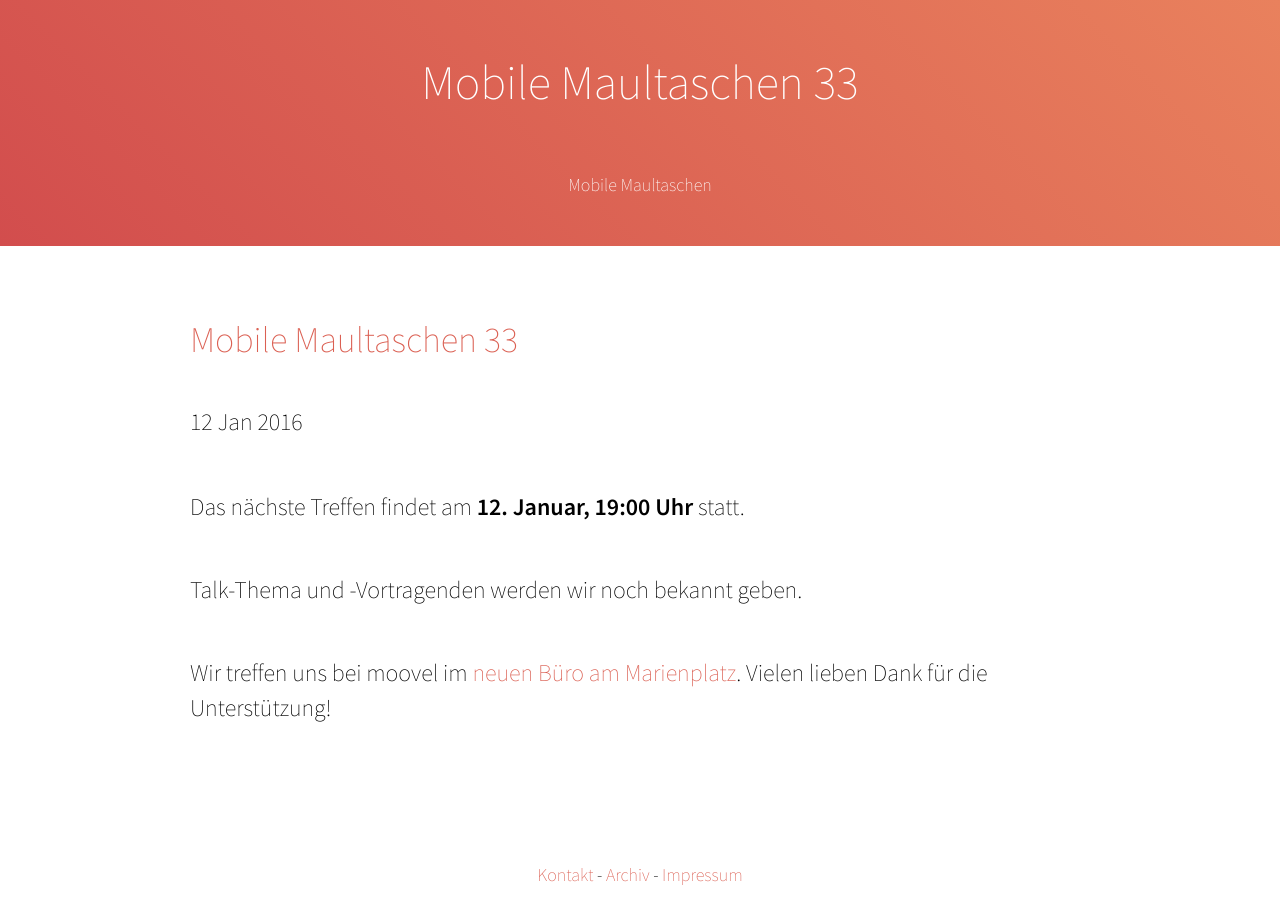
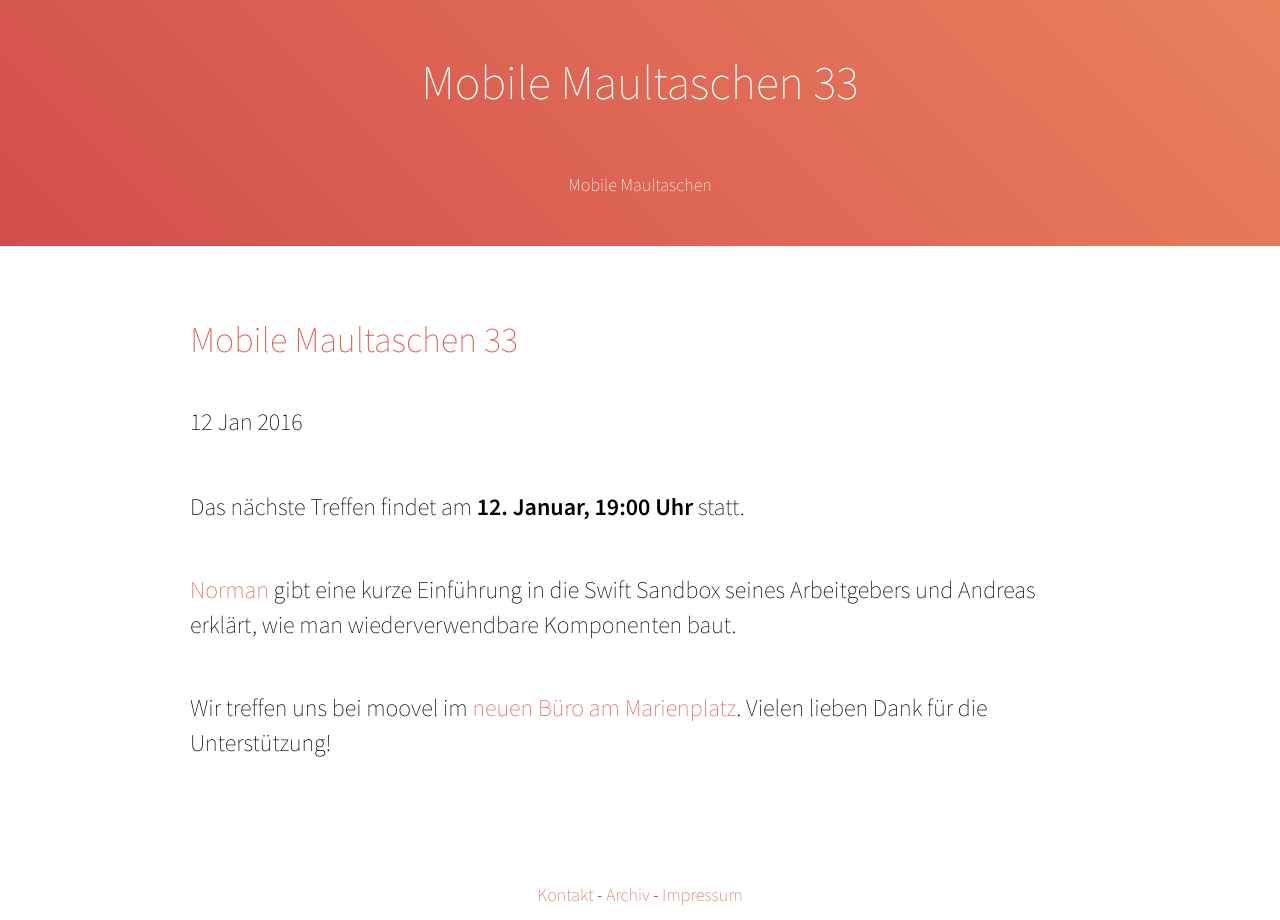
Before and after one commit to mobilemaultaschen/mobilemaultaschen.github.io, a Jekyll site: the page built from _posts/2016-01-12-maultaschen-33.md, in a window 1280 px wide. Built offline with Jekyll 4.4.1, drawn with Linux system fonts in a browser that asks for light colours; Markdown is read by kramdown in place of the engine named in the settings.

Commit message:
Add topics

```diff
--- a/_posts/2016-01-12-maultaschen-33.md
+++ b/_posts/2016-01-12-maultaschen-33.md
@@ -5,6 +5,6 @@ layout: post
 ---
 Das nächste Treffen findet am **12. Januar, 19:00 Uhr** statt.
 
-Talk-Thema und -Vortragenden werden wir noch bekannt geben.
+[Norman](https://twitter.com/Soulfected) gibt eine kurze Einführung in die Swift Sandbox seines Arbeitgebers und Andreas erklärt, wie man wiederverwendbare Komponenten baut.
 
 Wir treffen uns bei moovel im [neuen Büro am Marienplatz](https://www.google.de/maps/place/moovel+GmbH/@48.7644413,9.1699898,17z/data=!4m6!1m3!3m2!1s0x0:0x34ad6a2099430e99!2smoovel+GmbH!3m1!1s0x0:0x34ad6a2099430e99). Vielen lieben Dank für die Unterstützung!
```
